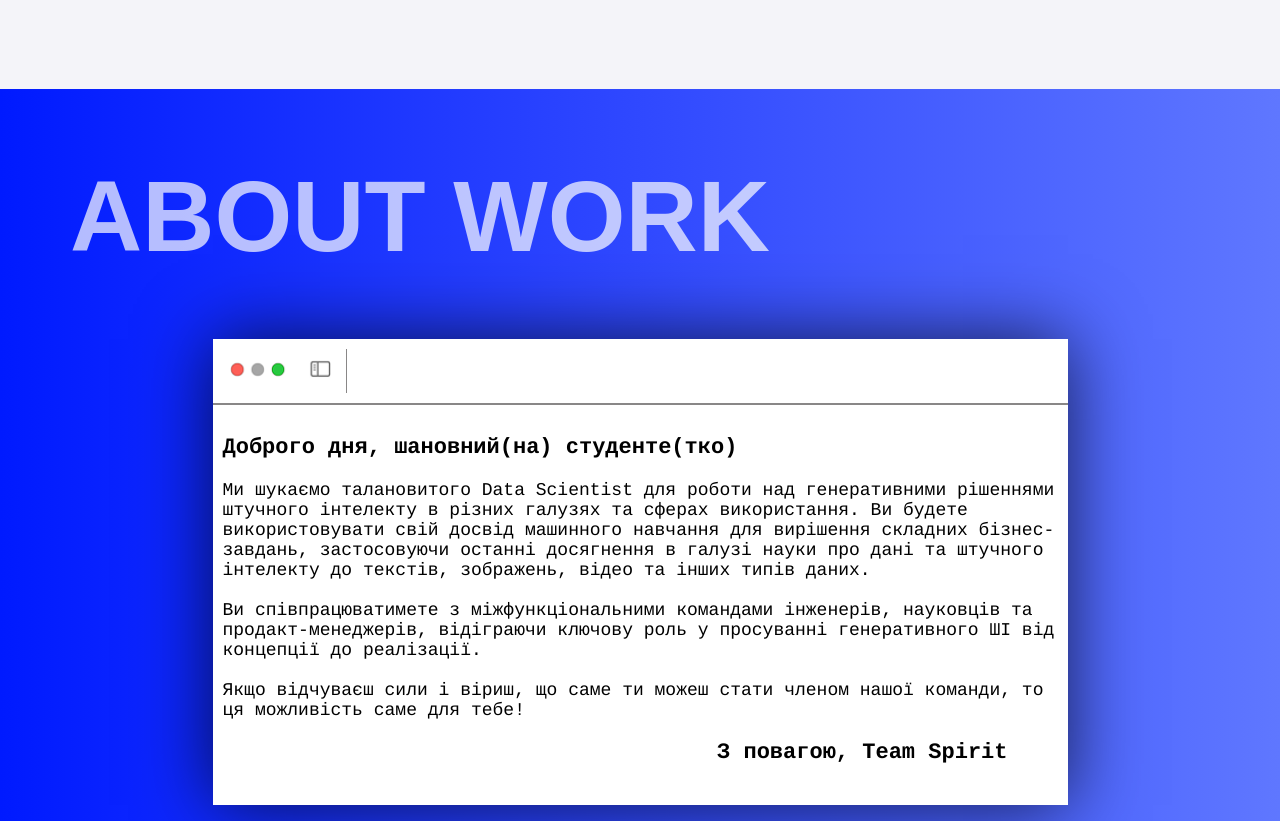
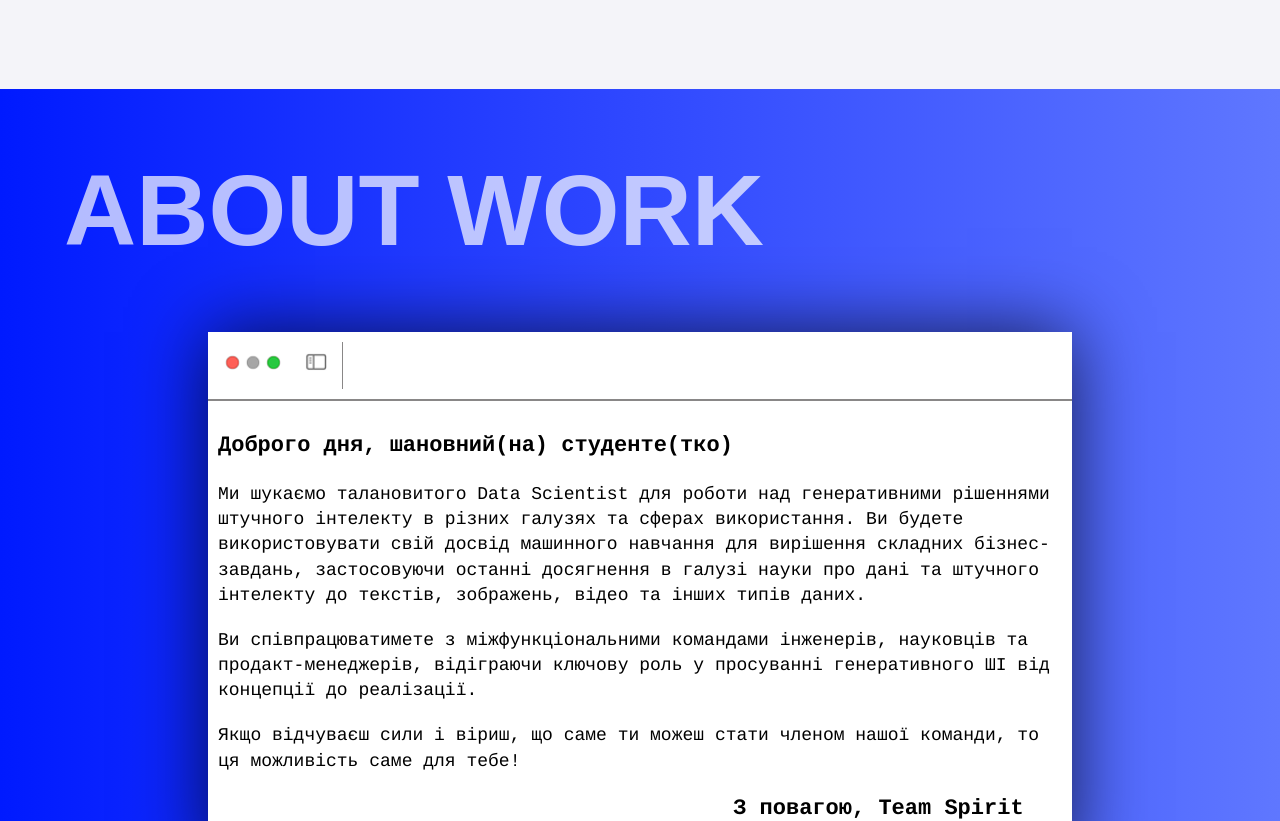
Before and after one commit to valerii-okhmak/huntee, a React (Create React App) app in the folder frontend/: page /testpage in a window 1280 px wide. Shown: the part 711-1532 px from the top of the page. Built offline with nearby package versions, Linux system fonts and the light colour scheme; a web font is replaced by a local one.

Commit message:
Media for Browser block + testpage + testrules

```diff
--- a/frontend/src/components/browser_win_text/BrowserWinText.css
+++ b/frontend/src/components/browser_win_text/BrowserWinText.css
@@ -2,26 +2,26 @@
 
 .browser-text-title {
   font-family: "Cousine", monospace;
-    font-size: 22px;
+  font-size: clamp(14px, 2.5vw, 22px); /* стартує з 14px, зменшується плавно */
   font-weight: bold;
 }
 
 .browser-text-content {
-    font-size: 18px;
+  font-size: clamp(12px, 2vw, 18px); /* не такий різкий спад як 1.2vw */
   font-family: "Cousine", monospace;
 }
 
 .browser-text-company {
   font-family: "Cousine", monospace;
-    font-size: 22px;
+  font-size: clamp(14px, 2.5vw, 22px);
   font-weight: bold;
   text-align: right;
-    margin-right: 50px;
+  margin-right: clamp(10px, 3vw, 50px);
 }
 
 .browser-text-container {
   display: flex;
   flex-direction: column;
-    gap: 20px;
-    padding-bottom: 30px;
+  gap: clamp(10px, 2vw, 20px);
+  padding-bottom: clamp(12px, 2.5vw, 30px);
 }
--- a/frontend/src/components/browser_window/BrowserWindow.css
+++ b/frontend/src/components/browser_window/BrowserWindow.css
@@ -4,26 +4,25 @@
   max-height: 600px;
   overflow-y: auto;
   box-shadow: 0 0 70px rgba(0, 0, 0, 0.7);
-    margin: 65px auto 100px auto;
+  margin: clamp(30px, 5vw, 65px) auto clamp(50px, 8vw, 100px) auto;
 }
 
 .browser-top-block {
   display: flex;
   align-items: stretch;
   justify-content: flex-start;
-    padding: 10px 0 10px 5px;
-    gap: 10px;
+  padding: clamp(6px, 1.5vw, 10px) 0 clamp(6px, 1.5vw, 10px) clamp(4px, 1vw, 5px);
+  gap: clamp(6px, 2vw, 10px);
 }
 
 .browser-image img {
-    height: 40px;
+  height: clamp(20px, 4vw, 40px); /* адаптивна висота зображення */
 }
 
 .vertical-line {
   width: 1px;
   background-color: #898787;
 }
-
 
 .horizontal-line {
   height: 2px;
@@ -32,6 +31,6 @@
 }
 
 .browser-bottom-block {
-    margin-top: 20px;
-    padding: 10px;
+  margin-top: clamp(10px, 2vw, 20px);
+  padding: clamp(6px, 1.5vw, 10px);
 }
--- a/frontend/src/components/test_info/AboutWork.css
+++ b/frontend/src/components/test_info/AboutWork.css
@@ -2,17 +2,20 @@
 .about-work {
   min-height: 100vh;
   background: linear-gradient(to right, #001aff, #5f77ff);
-    padding: 70px;
+  padding: clamp(20px, 5vw, 70px);
   color: white;
   width: 100%;
 }
 
 .about-work-title h2 {
-    font-size: 100px;
+  font-size: clamp(30px, 8vw, 100px);
   font-weight: bold;
-    color: rgb(255, 255, 255, 0.7);
+  color: rgba(255, 255, 255, 0.7);
+  margin: 0; /* щоб контролювати відступ */
 }
 
 .about-work-text {
   color: black;
+  font-size: clamp(14px, 3vw, 18px);
+  line-height: 1.4;
 }
--- a/frontend/src/components/test_info/WorkResponsibilities.css
+++ b/frontend/src/components/test_info/WorkResponsibilities.css
@@ -1,28 +1,29 @@
-  .responsibilities-info{
+.responsibilities-info {
   min-height: 100vh;
 }
+
 .responsibilities-info-container {
-    padding: 60px 100px;
+  padding: clamp(20px, 5vw, 60px) clamp(20px, 8vw, 100px);
 }
 
 .responsibilities-info-container h3 {
-    margin-bottom: 15px;
-    font-size: 30px;
+  margin-bottom: clamp(10px, 2vw, 15px);
+  font-size: clamp(20px, 4vw, 30px);
 }
 
 .responsibilities-info-container ul {
   list-style-type: disc;
-    padding-left: 20px;
+  padding-left: clamp(12px, 4vw, 20px);
 }
 
 .responsibilities-info-container li {
-    margin-bottom: 30px;
-    font-size: 25px;
+  margin-bottom: clamp(10px, 3vw, 30px);
+  font-size: clamp(16px, 4vw, 25px);
 }
 
 .reg-button {
   display: inline-block;
-    margin: 40px auto;
+  margin: clamp(20px, 4vw, 40px) auto;
   float: right;
 }
 
@@ -30,16 +31,15 @@
   background-color: #000000;
   font-family: 'MyFont', sans-serif;
   color: white;
-    padding: 20px 40px;
-    font-size: 40px;
+  padding: clamp(10px, 3vw, 20px) clamp(20px, 6vw, 40px);
+  font-size: clamp(18px, 5vw, 40px);
   border: none;
   cursor: pointer;
   transition: background-color 0.3s;
   display: inline-block;
   text-align: center;
-    margin-right: 50px;
+  margin-right: clamp(10px, 5vw, 50px);
 }
-
 
 .reg-button:hover button {
   background-color: #a3a3a3;
--- a/frontend/src/components/test_rules/TestRules.css
+++ b/frontend/src/components/test_rules/TestRules.css
@@ -8,18 +8,6 @@
   width: 100vw;
   background-color: #F5F5F5;
   position: relative;
-}
-
-.test-rules-container {
-  position: relative;
-  z-index: 2;
-  padding: 20px 50px;
-  text-align: center;
-  background: white;
-  border-radius: 20px;
-  box-shadow: 1px 8px 7px rgba(0, 0, 0, 0.3);
-  width: 80%;
-  margin: 20px;
 }
 
 .test-rules-main::before {
@@ -36,45 +24,57 @@
   z-index: 1;
 }
 
+.test-rules-container {
+  position: relative;
+  z-index: 2;
+  padding: clamp(8px, 2vw, 40px);
+  text-align: center;
+  background: white;
+  border-radius: 20px;
+  box-shadow: 1px 8px 7px rgba(0, 0, 0, 0.3);
+  width: 80%;
+  margin: clamp(8px, 2vw, 30px);
+}
+
 .test-rules-container h2 {
   text-align: center;
-  margin-bottom: 20px;
-  font-size: 40px;
+  margin-bottom: clamp(8px, 2vw, 18px);
+  font-size: clamp(18px, 4vw, 32px);
   font-family: 'MyFont', sans-serif;
 }
 
 .test-rules-container p {
   text-align: left;
-  font-size: 24px;
-  margin-bottom: 15px;
+  font-size: clamp(14px, 2vw, 20px);
+  margin-bottom: clamp(6px, 1.5vw, 14px);
   font-family: 'MyFont', sans-serif;
 }
 
 .test-rules-container ul {
   text-align: left;
-  padding-left: 20px;
-  font-size: 22px;
+  padding-left: clamp(6px, 2vw, 16px);
+  font-size: clamp(13px, 1.8vw, 18px);
   margin: 0;
-   font-family: "Montserrat", sans-serif;
+  font-family: "Montserrat", sans-serif;
 }
 
 .test-rules-container li {
-  margin-bottom: 15px;
+  margin-bottom: clamp(6px, 1.2vw, 12px);
   list-style-type: none;
 }
 
 .test-rules-button {
   display: flex;
   justify-content: flex-end;
-  margin-top: auto;
+  margin-top: clamp(10px, 2vw, 20px);
 }
 
 .test-rules-button button {
   display: inline-flex;
   align-items: center;
-  padding: 5px 25px;
-  margin: 30px 0;
-  font-size: 16px;
+  padding: clamp(3px, 1vw, 6px) clamp(10px, 2vw, 20px);
+  margin: clamp(10px, 2vw, 24px) 0;
+  font-size: clamp(12px, 1.5vw, 15px);
   background-color: #ffffff;
   border: 1px solid #000000;
   border-radius: 5px;
@@ -85,5 +85,5 @@
 
 .test-rules-button button:hover {
   background-color: #000000;
-    color: white;
+  color: white;
 }
```
Lines whose indentation alone changed are shown as unchanged.
